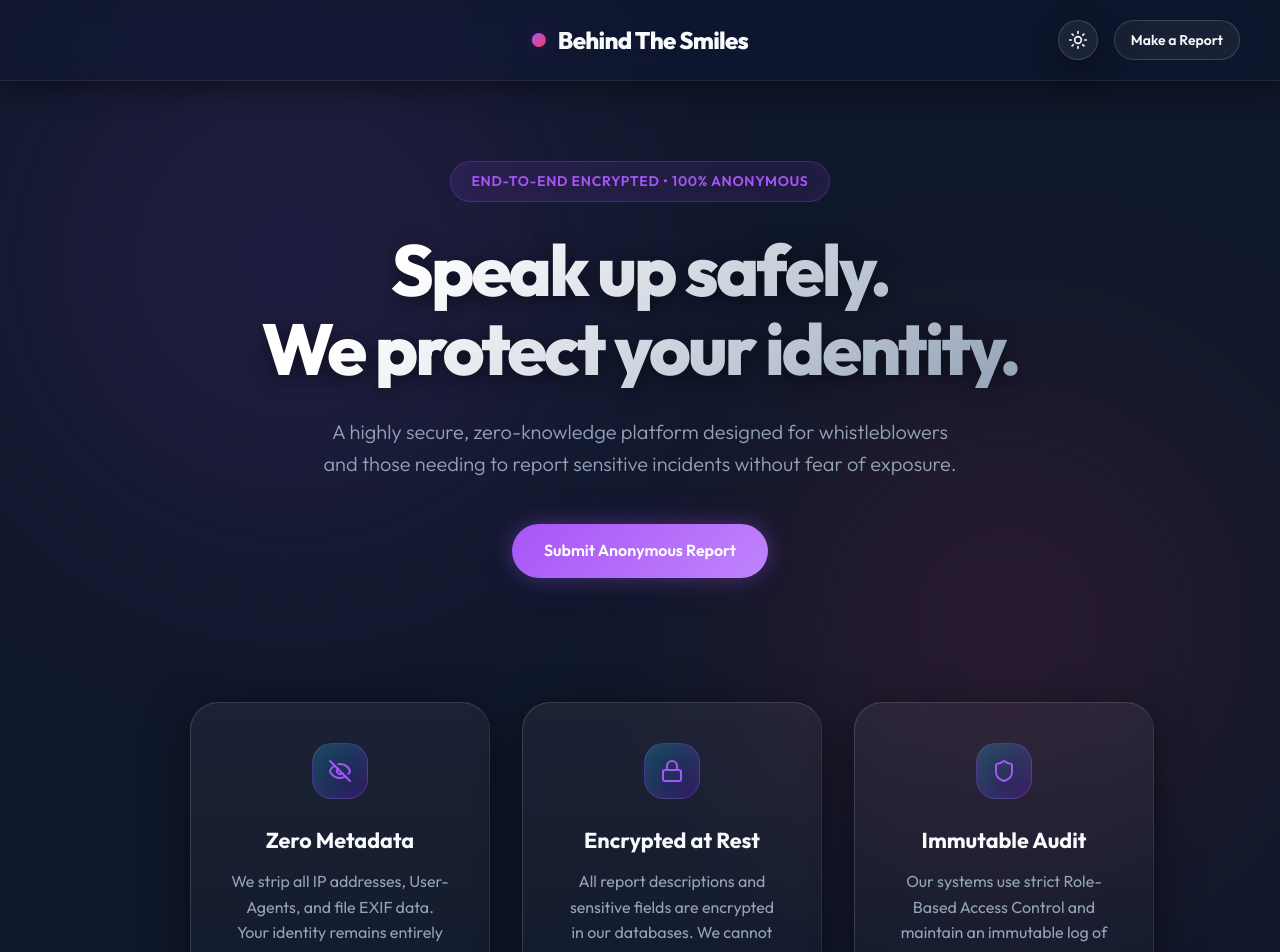
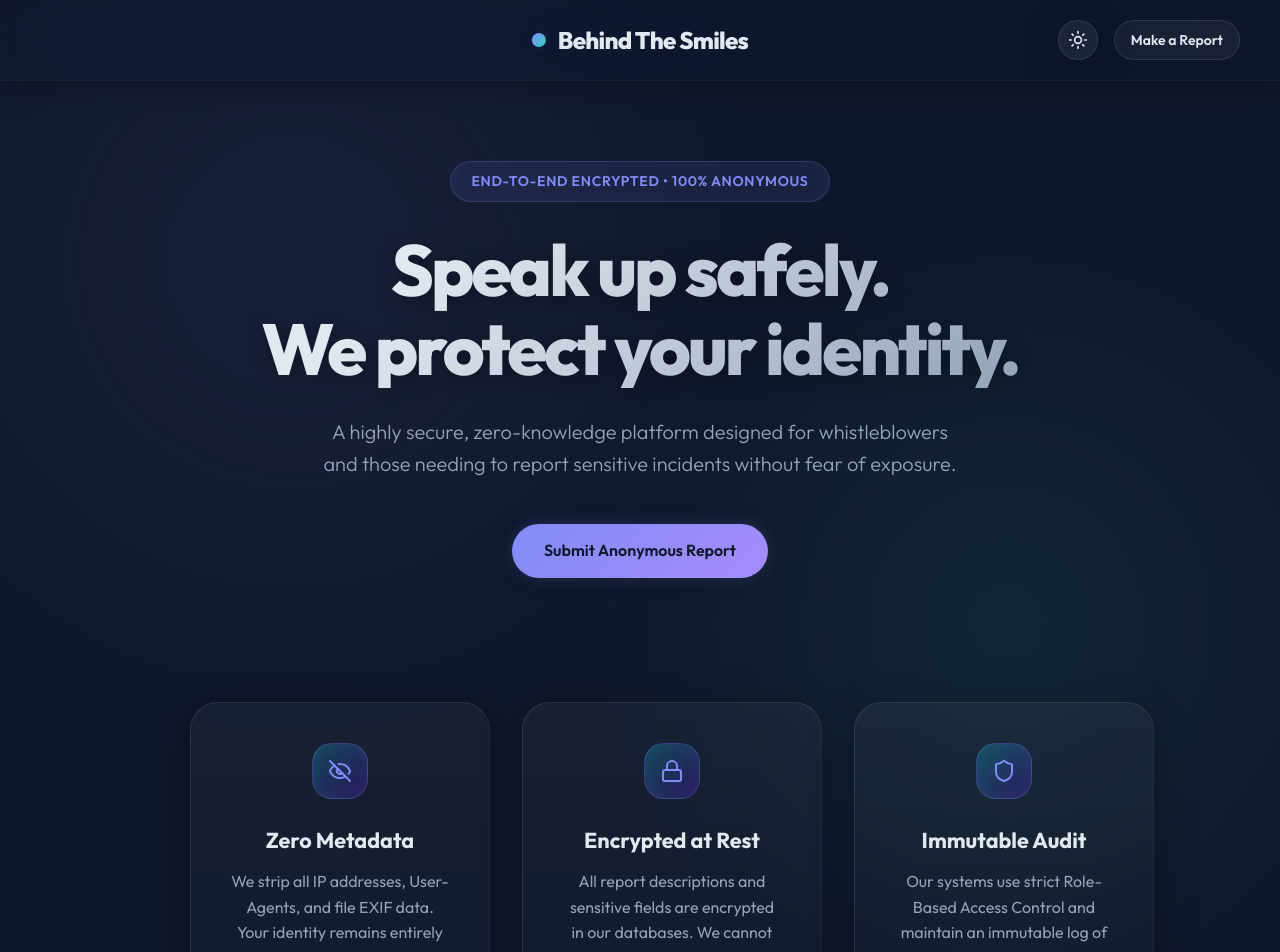
Before and after one commit to mrsreeindian/cyber-report, a Next.js app: page / in a window 1280 px wide. Shown: the top 952 px of the page. Built offline with nearby package versions, Linux system fonts and the light colour scheme.

Commit message:
style: soften dark theme palette for better accessibility

```diff
--- a/src/app/globals.css
+++ b/src/app/globals.css
@@ -593,55 +593,56 @@ tr:hover td {
 }
 
 html.dark {
-  /* Dark mode palette - Deep Violet & Sunset */
-  --primary: #a855f7;
-  --primary-hover: #9333ea;
-  --secondary: #f43f5e;
-  --accent: #f59e0b;
+  /* Dark mode palette - Soft Indigo & Mint (Easier on the eyes) */
+  --primary: #818cf8;
+  --primary-hover: #6366f1;
+  --secondary: #2dd4bf;
+  --accent: #fb923c;
 
   --background: #0f172a;
   --surface: rgba(30, 41, 59, 0.5);
   --surface-hover: rgba(30, 41, 59, 0.8);
-  --glass-border: rgba(255, 255, 255, 0.08);
-  --glass-highlight: rgba(255, 255, 255, 0.15);
-  --glass-shadow: 0 10px 40px rgba(0, 0, 0, 0.5);
+  --glass-border: rgba(255, 255, 255, 0.05); /* Softer border */
+  --glass-highlight: rgba(255, 255, 255, 0.1); /* Softer highlight */
+  --glass-shadow: 0 10px 40px rgba(0, 0, 0, 0.3); /* Softer shadow */
 
-  --text-primary: #f8fafc;
+  --text-primary: #e2e8f0; /* Softer text color */
   --text-secondary: #94a3b8;
 
-  --shadow-glow-primary: 0 0 20px rgba(168, 85, 247, 0.3), 0 0 40px rgba(168, 85, 247, 0.1);
-  --shadow-glow-secondary: 0 0 20px rgba(244, 63, 94, 0.3);
+  /* Reduced glow intensity */
+  --shadow-glow-primary: 0 0 15px rgba(129, 140, 248, 0.15), 0 0 30px rgba(129, 140, 248, 0.05);
+  --shadow-glow-secondary: 0 0 15px rgba(45, 212, 191, 0.15);
 }
 
 html.dark body::before, html.dark body::after {
-  opacity: 0.15;
+  opacity: 0.1; /* Reduced background orb intensity */
 }
 
 html.dark .header {
   background: rgba(15, 23, 42, 0.4);
-  box-shadow: 0 4px 30px rgba(0, 0, 0, 0.5);
+  box-shadow: 0 4px 30px rgba(0, 0, 0, 0.3);
 }
 
 html.dark .hero-badge {
-  background: rgba(168, 85, 247, 0.1);
-  border: 1px solid rgba(168, 85, 247, 0.25);
-  box-shadow: inset 0 0 20px rgba(168, 85, 247, 0.05);
+  background: rgba(129, 140, 248, 0.1);
+  border: 1px solid rgba(129, 140, 248, 0.2);
+  box-shadow: inset 0 0 15px rgba(129, 140, 248, 0.05);
 }
 
 html.dark .hero-title {
-  background: linear-gradient(135deg, #ffffff 20%, var(--text-secondary) 100%);
+  background: linear-gradient(135deg, #e2e8f0 20%, #94a3b8 100%);
   -webkit-background-clip: text;
   -webkit-text-fill-color: transparent;
-  filter: drop-shadow(0 4px 10px rgba(0,0,0,0.5));
+  filter: drop-shadow(0 4px 10px rgba(0,0,0,0.3));
 }
 
 html.dark .btn-primary {
-  background: linear-gradient(135deg, var(--primary), #c084fc);
-  color: #ffffff;
+  background: linear-gradient(135deg, var(--primary), #a78bfa);
+  color: #0f172a; /* Dark text for contrast against pastel button */
 }
 
 html.dark .btn-primary:hover {
-  box-shadow: 0 0 30px rgba(168, 85, 247, 0.6);
+  box-shadow: 0 0 20px rgba(129, 140, 248, 0.4);
 }
 
 html.dark .btn-secondary {
@@ -649,57 +650,57 @@ html.dark .btn-secondary {
 }
 
 html.dark .card:hover, html.dark .glass-panel:hover {
-  box-shadow: 0 15px 50px rgba(0, 0, 0, 0.6);
+  box-shadow: 0 15px 40px rgba(0, 0, 0, 0.4);
 }
 
 html.dark .form-input, html.dark .form-textarea, html.dark .form-select {
-  background: rgba(0, 0, 0, 0.4);
-  border: 1px solid rgba(255, 255, 255, 0.1);
+  background: rgba(0, 0, 0, 0.3);
+  border: 1px solid rgba(255, 255, 255, 0.08);
 }
 
 html.dark .form-input::placeholder, html.dark .form-textarea::placeholder {
-  color: rgba(255,255,255,0.3);
+  color: rgba(255,255,255,0.25);
 }
 
 html.dark .form-input:focus, html.dark .form-textarea:focus, html.dark .form-select:focus {
-  background: rgba(0, 0, 0, 0.6);
-  box-shadow: 0 0 0 3px rgba(168, 85, 247, 0.15), inset 0 0 10px rgba(168, 85, 247, 0.05);
+  background: rgba(0, 0, 0, 0.5);
+  box-shadow: 0 0 0 2px rgba(129, 140, 248, 0.15), inset 0 0 10px rgba(129, 140, 248, 0.05);
 }
 
 html.dark .feature-card {
-  background: linear-gradient(180deg, rgba(255, 255, 255, 0.05) 0%, rgba(255, 255, 255, 0.01) 100%);
+  background: linear-gradient(180deg, rgba(255, 255, 255, 0.04) 0%, rgba(255, 255, 255, 0.01) 100%);
 }
 
 html.dark .feature-card::after {
-  background: linear-gradient(90deg, transparent, rgba(255,255,255,0.1), transparent);
+  background: linear-gradient(90deg, transparent, rgba(255,255,255,0.08), transparent);
 }
 
 html.dark .feature-card:hover {
-  border-color: rgba(168, 85, 247, 0.3);
-  box-shadow: 0 30px 60px rgba(0, 0, 0, 0.6), var(--shadow-glow-primary);
+  border-color: rgba(129, 140, 248, 0.25);
+  box-shadow: 0 20px 40px rgba(0, 0, 0, 0.4), var(--shadow-glow-primary);
 }
 
 html.dark .feature-icon {
-  border: 1px solid rgba(168, 85, 247, 0.3);
-  box-shadow: inset 0 0 20px rgba(168, 85, 247, 0.1);
+  border: 1px solid rgba(129, 140, 248, 0.25);
+  box-shadow: inset 0 0 15px rgba(129, 140, 248, 0.1);
 }
 
 html.dark .tracking-code-box {
-  background: rgba(0, 0, 0, 0.5);
-  border: 1px solid rgba(168, 85, 247, 0.3);
-  box-shadow: inset 0 0 20px rgba(168, 85, 247, 0.05);
+  background: rgba(0, 0, 0, 0.4);
+  border: 1px solid rgba(129, 140, 248, 0.25);
+  box-shadow: inset 0 0 15px rgba(129, 140, 248, 0.05);
 }
 
 html.dark .table-toolbar {
+  background: rgba(0,0,0,0.15);
+}
+
+html.dark th {
   background: rgba(0,0,0,0.2);
 }
 
-html.dark th {
-  background: rgba(0,0,0,0.3);
-}
-
 html.dark td {
-  border-bottom: 1px solid rgba(255,255,255,0.03);
+  border-bottom: 1px solid rgba(255,255,255,0.02);
 }
 
 html.dark tr:hover td {
```
